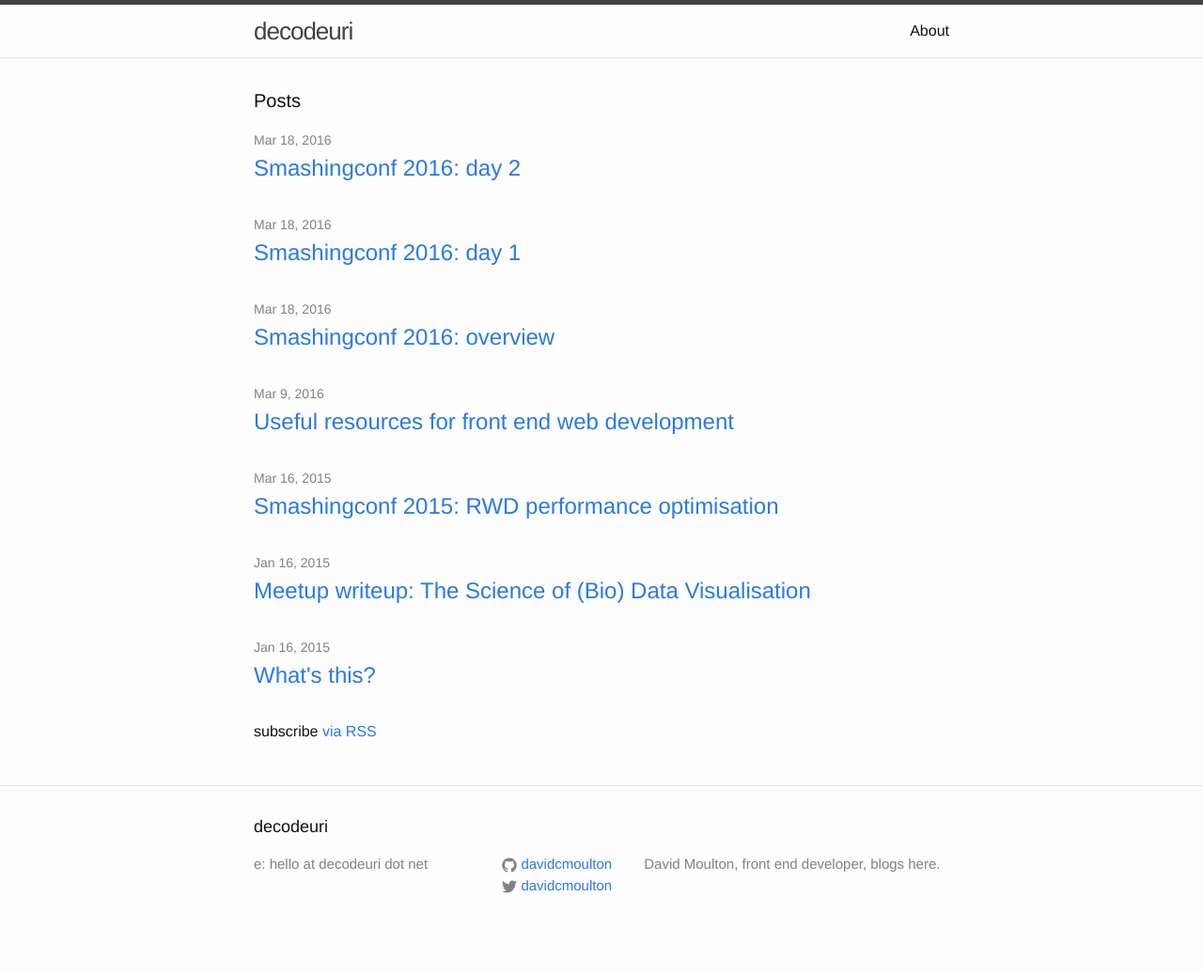
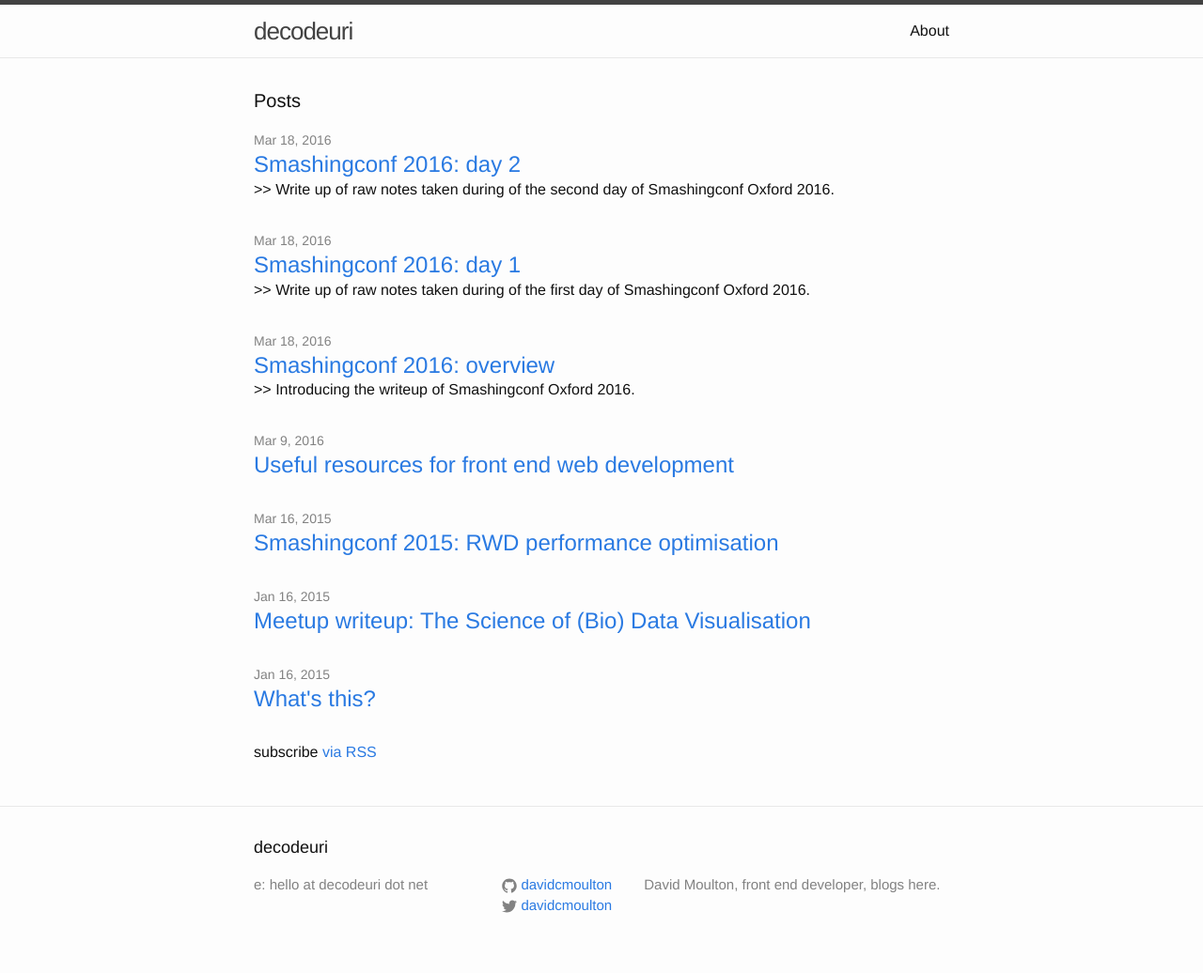
Before and after one commit to davidcmoulton/decodeuri, a Jekyll site: the page built from index.html, in a window 1280 px wide. Shown: the whole page at 94% size. Built offline with Jekyll 4.4.1, drawn with Linux system fonts in a browser that asks for light colours; before the commit the page ends 1014 px from its top, so only the background shows below that.

Commit message:
Add strapline to posts in listing and page view modes

```diff
--- a/_layouts/post.html
+++ b/_layouts/post.html
@@ -6,6 +6,9 @@
   <header class="post-header">
     <h1 class="post-title">{{ page.title }}</h1>
     <p class="post-meta">{{ page.date | date: "%b %-d, %Y" }}{% if page.author %} • {{ page.author }}{% endif %}{% if page.meta %} • {{ page.meta }}{% endif %}</p>
+    {% if page.desc %}
+      <p>{{ page.desc }}</p>
+    {% endif %}
   </header>
 
   <article class="post-content">
--- a/_posts/2016-03-18-smashing-conference-2016-day-1.md
+++ b/_posts/2016-03-18-smashing-conference-2016-day-1.md
@@ -1,6 +1,7 @@
 ---
 layout: post
 title:  "Smashingconf 2016: day 1"
+desc: "Write up of raw notes taken during of the first day of Smashingconf Oxford 2016."
 date:   2016-03-18 15:35
 ---
 
--- a/_posts/2016-03-18-smashing-conference-2016-day-2.md
+++ b/_posts/2016-03-18-smashing-conference-2016-day-2.md
@@ -1,6 +1,7 @@
 ---
 layout: post
 title:  "Smashingconf 2016: day 2"
+desc: "Write up of raw notes taken during of the second day of Smashingconf Oxford 2016."
 date:   2016-03-18 15:40
 ---
 
--- a/_posts/2016-03-18-smashing-conference-2016-overview.md
+++ b/_posts/2016-03-18-smashing-conference-2016-overview.md
@@ -1,6 +1,7 @@
 ---
 layout: post
 title:  "Smashingconf 2016: overview"
+desc: "Introducing the writeup of Smashingconf Oxford 2016."
 date:   2016-03-18 15:30
 ---
 
--- a/_sass/_layout.scss
+++ b/_sass/_layout.scss
@@ -170,24 +170,41 @@
 }
 
 .post-list {
-    margin-left: 0;
-    list-style: none;
+  margin-left: 0;
+  list-style: none;
+}
 
-    > li {
-        margin-bottom: $spacing-unit;
-    }
+.post-list-item {
+  margin-bottom: $spacing-unit;
+
 }
 
 .post-meta {
+    color: $grey-color;
     font-size: $small-font-size;
-    color: $grey-color;
+    margin: 0;
+    padding: 0;
 }
+
+.post-title-listing {
+    margin: 0;
+    padding: 0;
+}
+
 
 .post-link {
     display: block;
+    line-height: 1.2;
     font-size: 24px;
 }
 
+.post-desc {
+  margin: 0;
+}
+
+.post-desc:before {
+  content: '>> ';
+}
 
 
 /**
--- a/index.html
+++ b/index.html
@@ -8,12 +8,15 @@
 
   <ul class="post-list">
     {% for post in site.posts %}
-      <li>
+      <li class="post-list-item">
         <span class="post-meta">{{ post.date | date: "%b %-d, %Y" }}</span>
 
-        <h2>
+        <h2 class="post-title-listing">
           <a class="post-link" href="{{ post.url | prepend: site.baseurl }}">{{ post.title }}</a>
         </h2>
+        {% if post.desc %}
+          <p class="post-desc">{{post.desc}}</p>
+        {% endif %}
       </li>
     {% endfor %}
   </ul>
```
